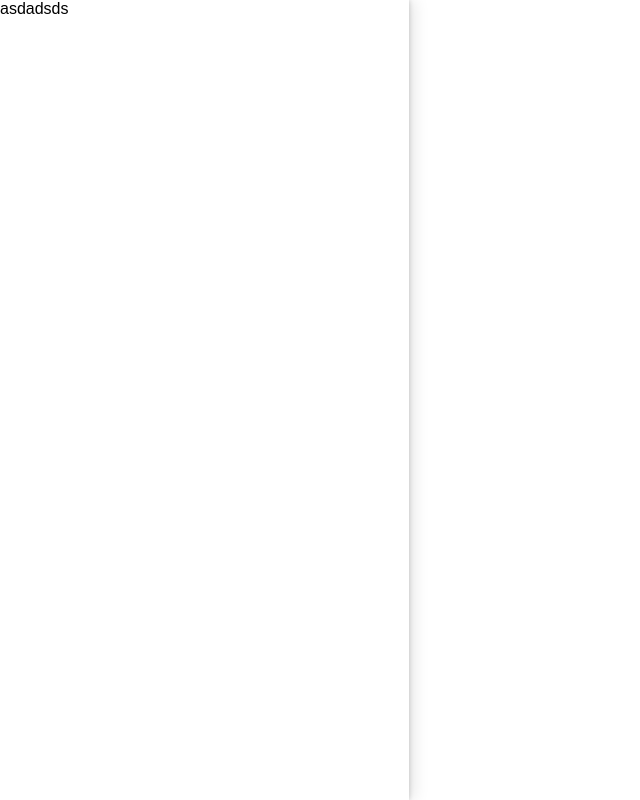
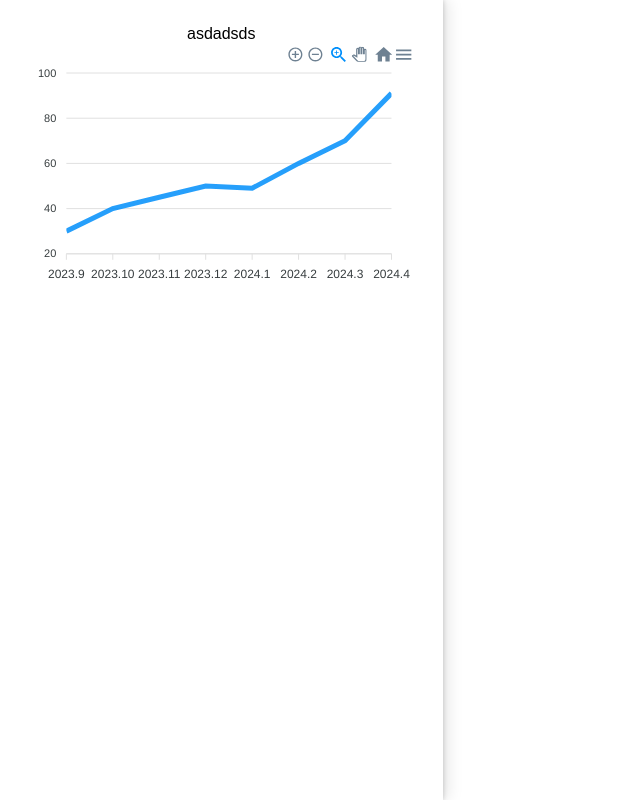
Before and after one commit to qorjiwon/2024_KHUTHON, a React (Create React App) app: page / in a window 1280 px wide. Shown: the whole page, without its empty margins (0-640 px from the left). Built offline with nearby package versions, Linux system fonts and the light colour scheme.

Commit message:
add chart

```diff
--- a/package.json
+++ b/package.json
@@ -6,8 +6,10 @@
     "@testing-library/jest-dom": "^5.17.0",
     "@testing-library/react": "^13.4.0",
     "@testing-library/user-event": "^13.5.0",
+    "apexcharts": "^3.49.0",
     "axios": "^1.6.8",
     "react": "^18.3.1",
+    "react-apexcharts": "^1.4.1",
     "react-dom": "^18.3.1",
     "react-scripts": "5.0.1",
     "web-vitals": "^2.1.4"
--- a/src/App.scss
+++ b/src/App.scss
@@ -1,14 +1,24 @@
 .App {
+    font-family: "Apple SD Gothic Neo", "Apple SD Gothic", notosanskr, "Malgun Gothic", "맑은 고딕", Dotum, 돋움, sans-serif;
+
     width: 100vw;
     height: 100vh;
+
     display: flex;
 
     .Sidebar {
         width: 600px;
-        font-family: "Apple SD Gothic Neo", "Apple SD Gothic", notosanskr, "Malgun Gothic", "맑은 고딕", Dotum, 돋움, sans-serif;
+        padding: 25px;
+
+
         background-color: rgb(255, 255, 255);
         box-shadow: rgba(0, 0, 0, 0.2) 0px 0px 5px 0px, rgba(0, 0, 0, 0.1) 5px 0px 15px 0px;
         overflow: auto;
+
+        display: flex;
+        flex-direction: column;
+        align-items: center;
+
     }
 
     .NaverMap {
--- a/src/App.tsx
+++ b/src/App.tsx
@@ -1,15 +1,14 @@
 import { useCallback, useEffect, useState } from 'react';
 import './App.scss';
 import logo from './Assets/logo.svg';
-import getMap from 'Data/Map';
 import Score from 'Sidebar/Score';
+import { Graph } from 'Sidebar/Graph';
 
 const App = () => {
 
     useEffect(() => {
       const script = document.createElement('script');
       //script.src = `https://openapi.map.naver.com/openapi/v3/maps.js?ncpClientId=${process.env.CLIENT_ID}`;
-
       script.async = true;
 
       script.onload = () => {
@@ -33,6 +32,7 @@ const App = () => {
         <div className="App">
             <div className={'Sidebar'}>
                 <Score></Score>
+                <Graph/>
             </div>
             <div id="map" className={'NaverMap'}></div>
         </div>
--- /dev/null
+++ b/src/Sidebar/Graph.scss
@@ -0,0 +1,3 @@
+.LineChart {
+
+}
--- /dev/null
+++ b/src/Sidebar/Graph.tsx
@@ -0,0 +1,51 @@
+import React, { Component } from "react";
+import Chart from "react-apexcharts";
+
+type ChartData = {
+    options: {
+        chart: {
+            id: "basic-bar"
+        },
+        xaxis: {
+            categories: [1991, 1992, 1993, 1994, 1995, 1996, 1997, 1998]
+        }
+    },
+    series: [
+        {
+            name: "series-1",
+            data: [30, 40, 45, 50, 49, 60, 70, 91]
+        }
+    ]
+};
+
+export const Graph = () => {
+    const tempChartData = {
+        state: {
+            options: {
+                chart: {
+                    id: "basic-bar"
+                },
+                xaxis: {
+                    categories: ['2023.9', '2023.10', '2023.11', '2023.12', '2024.1', '2024.2', '2024.3', '2024.4']
+                }
+            },
+            series: [
+                {
+                    name: "series-1",
+                    data: [30, 40, 45, 50, 49, 60, 70, 91]
+                }
+            ]
+        }
+    }
+
+    return (
+        <div className={'LineChart'}>
+            <Chart
+                options={tempChartData.state.options}
+                series={tempChartData.state.series}
+                type="line"
+                width={"400"}
+            />
+        </div>
+    )
+}
```
Also changed, not shown: 1 other file (tests, documents, lock files or other folders).
